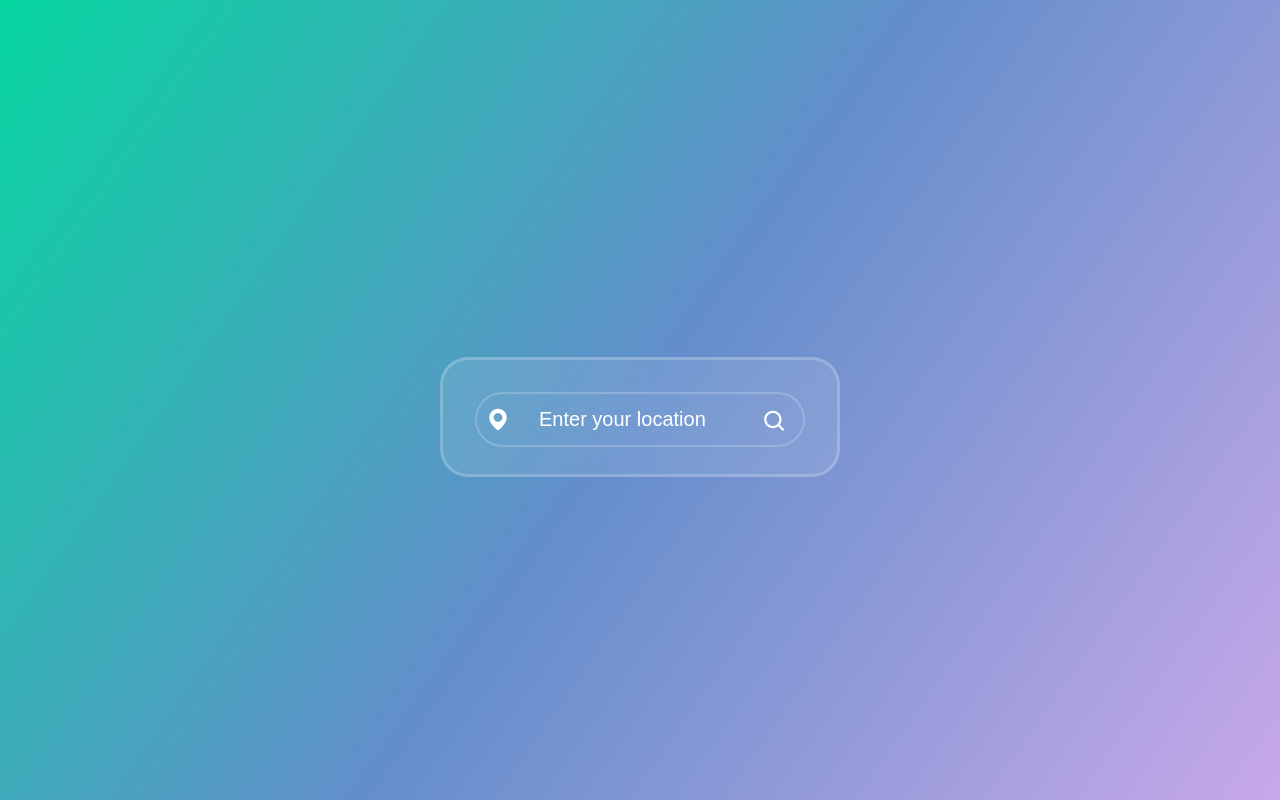
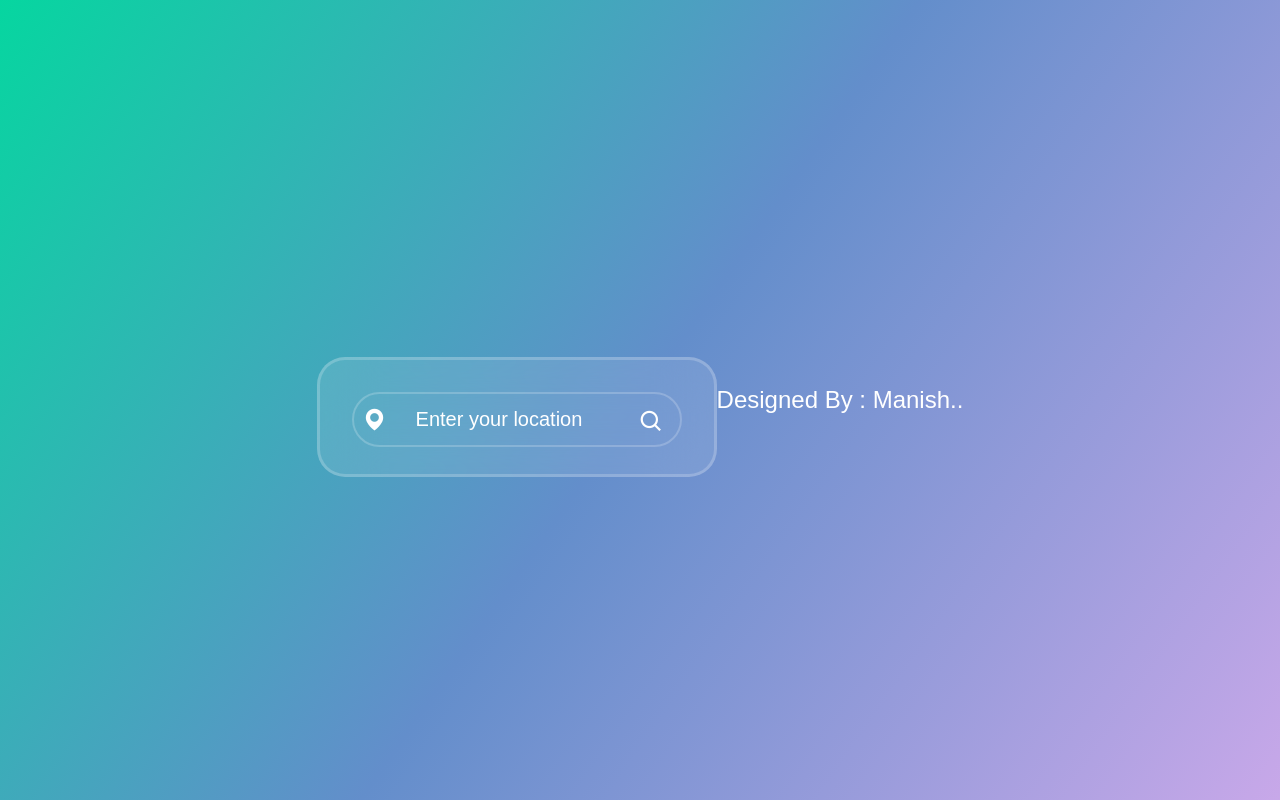
Before and after one commit to ManishBehera13/Task_02, a plain HTML site: page index.html in a window 1280 px wide. Drawn offline with nearby package versions, Linux system fonts and the light colour scheme.

Commit message:
Update index.html

```diff
--- a/index.html
+++ b/index.html
@@ -58,6 +58,9 @@
             </div>
         </div>
     </div>
+    <div class="designer">
+        <h2 data-text="Designed By : Manish..">Designed By : Manish..</h2>
+    </div>
     <script src="script.js"></script>
 </body>
 
```
